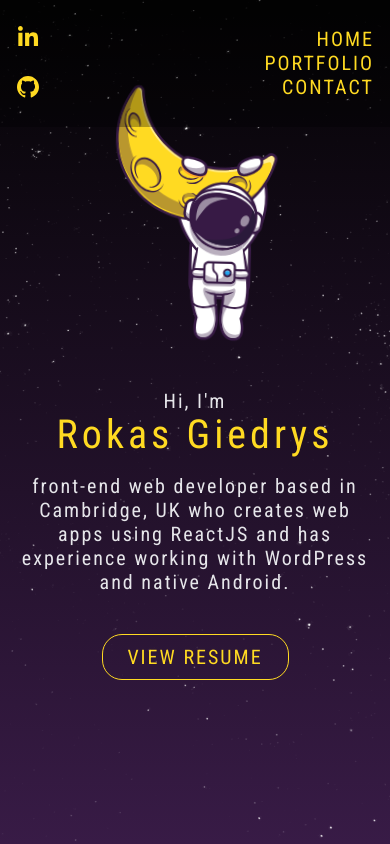
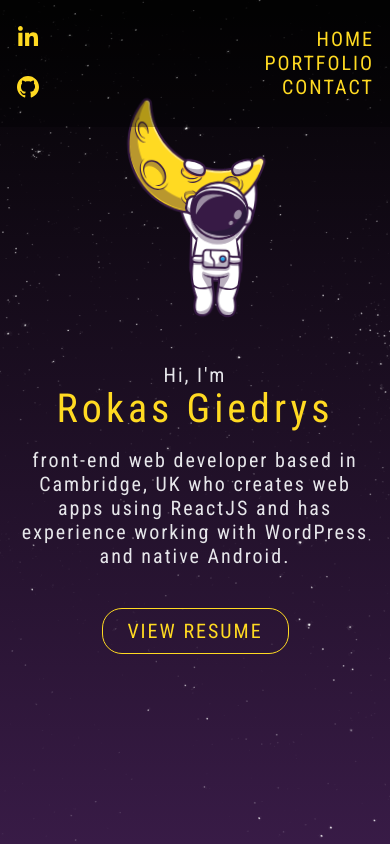
Before and after one commit to RokasGiedrys/astronaut-portfolio, a React (Create React App) app: page / in a window 390 px wide. Built offline with nearby package versions, Linux system fonts and the light colour scheme; the HTML template or start-up script is replaced by a standard one.

Commit message:
astronaut size reduced on mobile

```diff
--- a/src/components/main-container/main-container.styles.scss
+++ b/src/components/main-container/main-container.styles.scss
@@ -144,9 +144,9 @@
       }
 
       @include for-size(phone-only) {
-        height: 35%;
+        height: 30%;
         width: 100%;
-        margin-top: 4em;
+        margin-top: 5em;
       }
 
       .astronaut {
```
